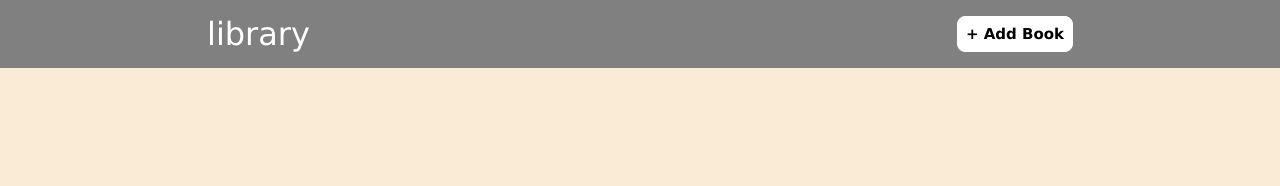
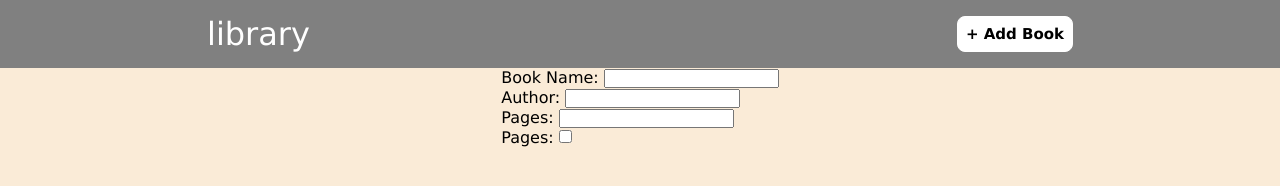
Before and after one commit to Astr0David/book-library, a plain HTML site: page index.html in a window 1280 px wide. Drawn offline with Linux system fonts and the light colour scheme.

Commit message:
created html for the popup

```diff
--- a/index.html
+++ b/index.html
@@ -17,6 +17,26 @@
                 </button>
             </div>
         </div>
+        <div class="popup">
+            <div class="overlay">
+                <div class="each">
+                    <label>Book Name:</label>
+                    <input type="text" required/>
+                </div>
+                <div class="each">
+                    <label>Author:</label>
+                    <input type="text" required/>
+                </div>
+                <div class="each">
+                    <label>Pages:</label>
+                    <input type="number" required/>
+                </div>
+                <div class="each">
+                    <label>Pages:</label>
+                    <input type="checkbox" id="haveread" value="read">
+                </div>
+            </div>
+        </div>
         <div class="main-body">
 
         </div>
```
